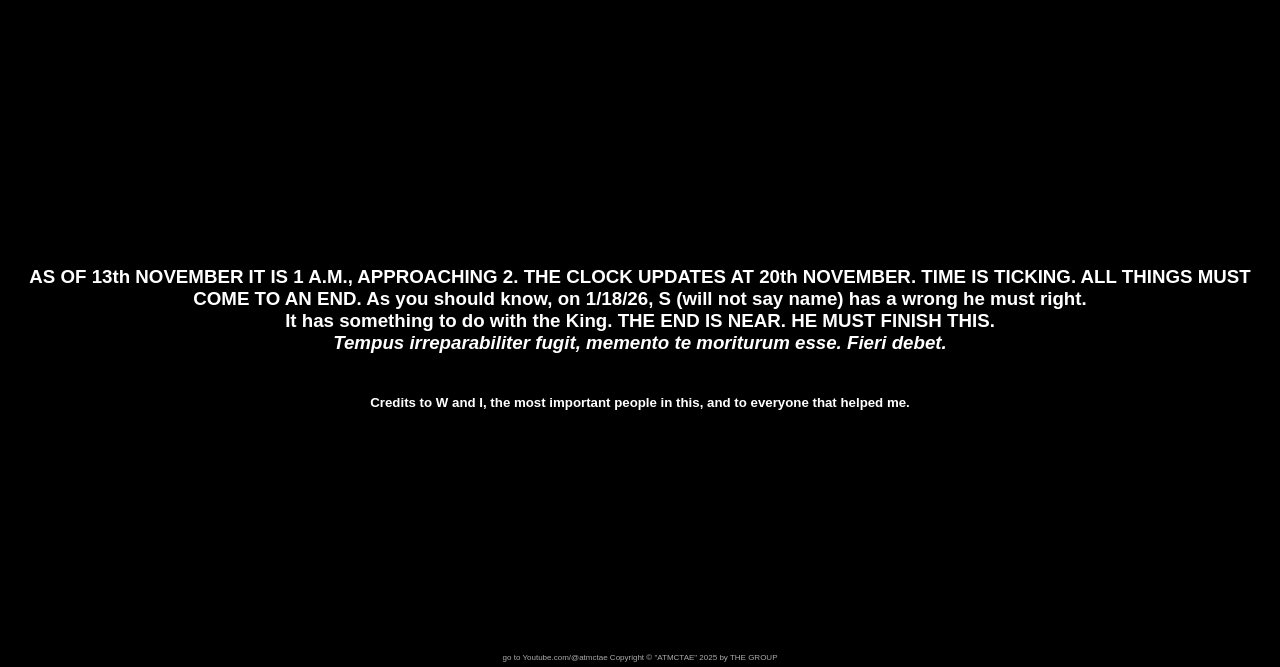
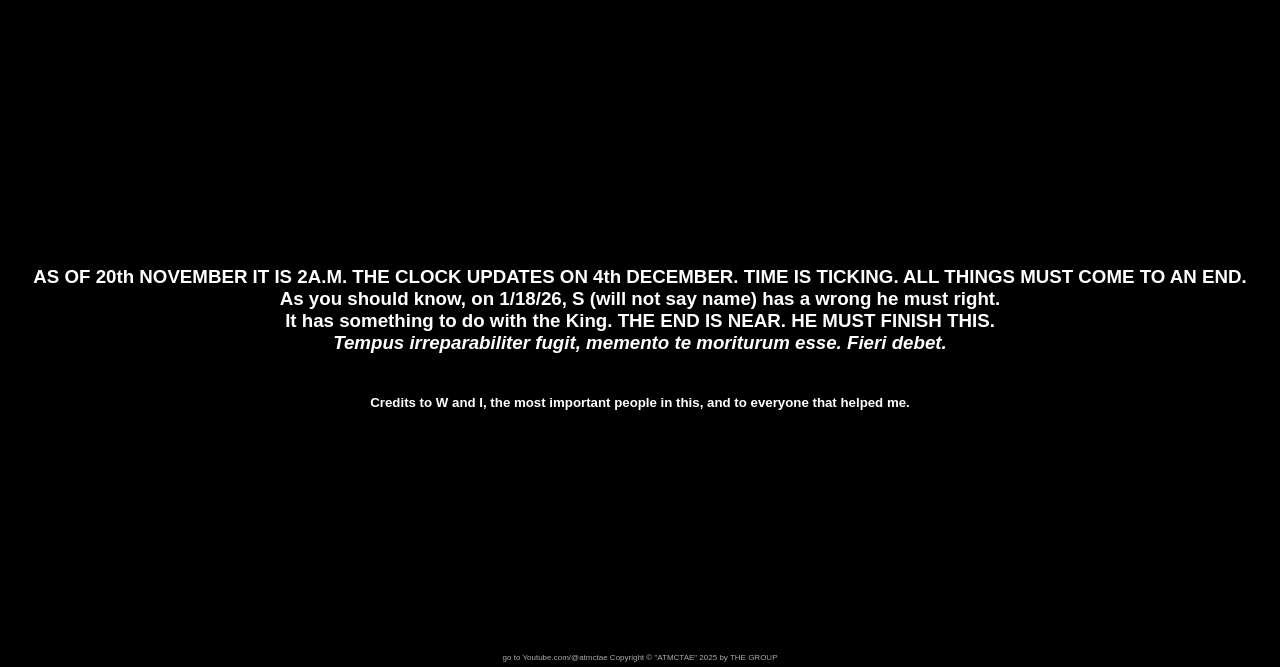
Before and after one commit to ATMCTAE/ATMCTAE.github.io, a plain HTML site: page index.html in a window 1280 px wide. Shown: the part 133-800 px from the top of the page. Drawn offline with Linux system fonts and the light colour scheme.

Commit message:
Update index.html
no, i wont add an updated descritpion

```diff
--- a/index.html
+++ b/index.html
@@ -59,8 +59,7 @@
 
   <main>
     <h3>
-      AS OF 13th NOVEMBER IT IS 1 A.M., APPROACHING 2. THE CLOCK UPDATES AT 20th NOVEMBER. TIME IS TICKING. ALL THINGS MUST COME TO AN END.
-      <!-- update the thing tomorrow (the 20th) to say "AS OF 20th NOVEMBER IT IS 2 A.M. TIME IS TICKING. ALL THINGS MUST COME TO AN END -->
+      AS OF 20th NOVEMBER IT IS 2A.M. THE CLOCK UPDATES ON 4th DECEMBER. TIME IS TICKING. ALL THINGS MUST COME TO AN END.
       As you should know, on 1/18/26, S (will not say name) has a wrong he must right.<br>
       It has something to do with the King. THE END IS NEAR. HE MUST FINISH THIS.<br>
       <i>Tempus irreparabiliter fugit, memento te moriturum esse. Fieri debet.</i>
```
